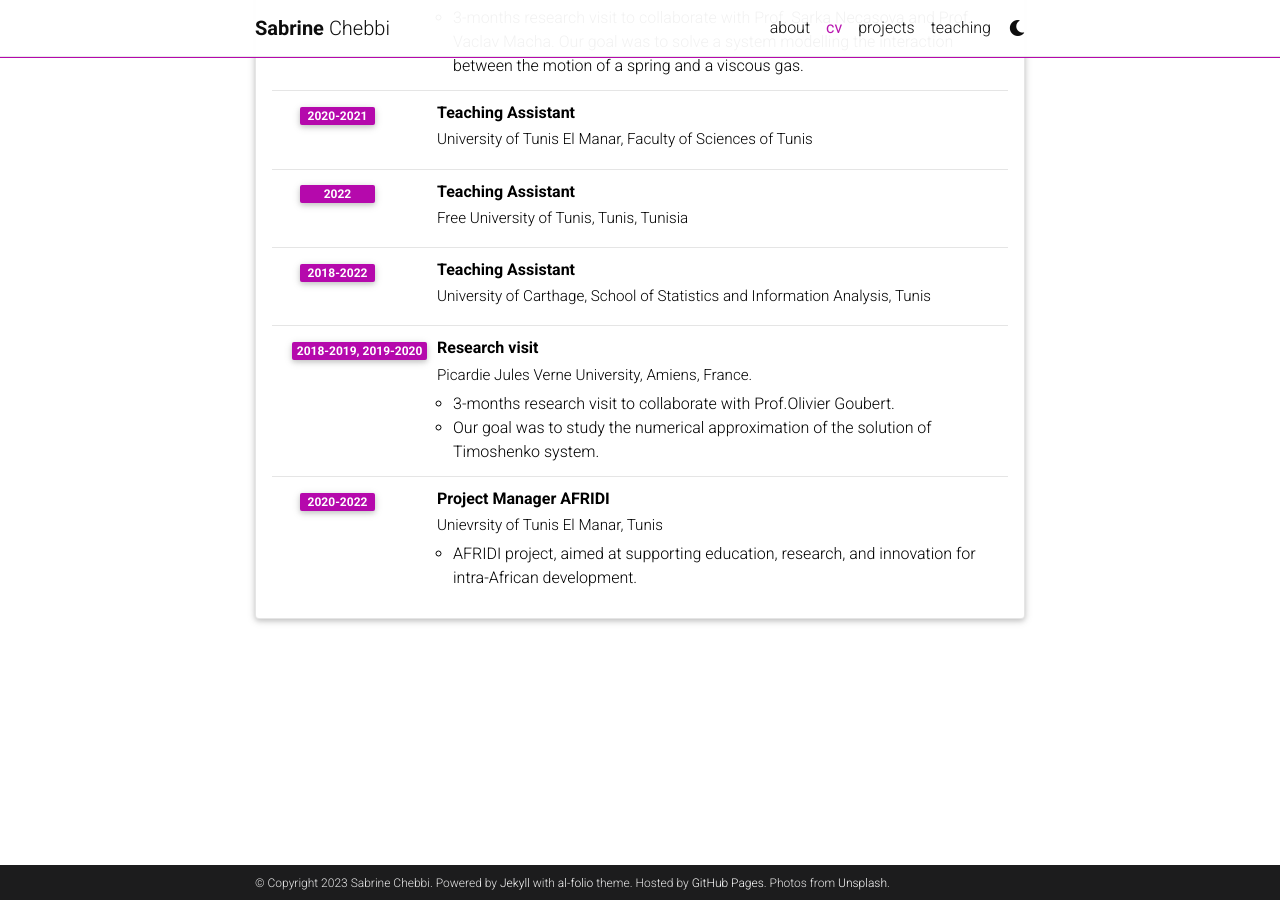
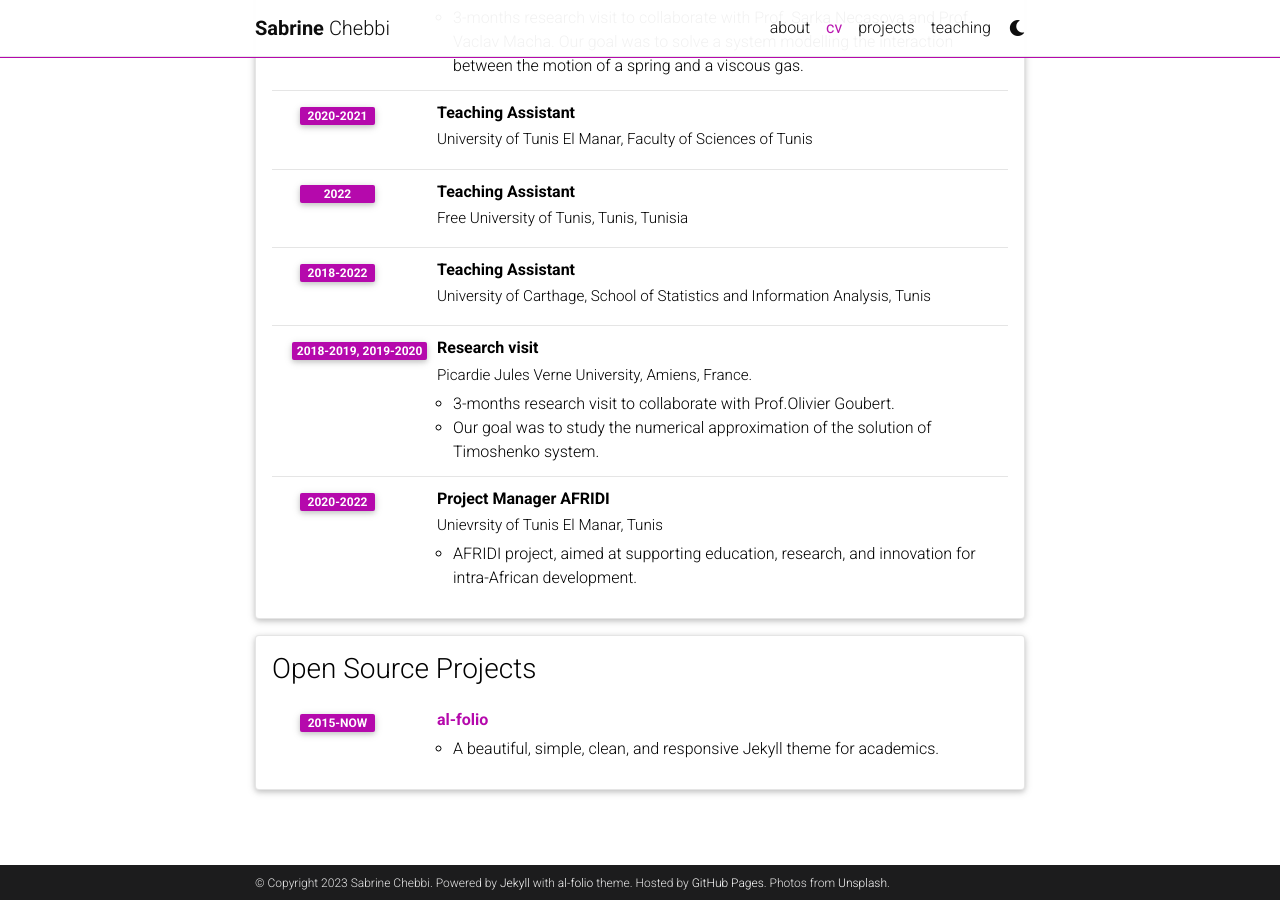
Before and after one commit to Sabrine-stack/Sabrine-stack.github.io, a Jekyll site: the page built from _pages/cv.md, in a window 1280 px wide and 900 px high, scrolled down 1133 px. Built offline with Jekyll 4.4.1, drawn with Linux system fonts in a browser that asks for light colours; comment, search, counter and statistics services are not loaded; a style sheet for code colours, icons or effects is not loaded.

Commit message:
Update cv.yml

```diff
--- a/_data/cv.yml
+++ b/_data/cv.yml
@@ -64,3 +64,9 @@
      year: 2020-2022
      description:
        - AFRIDI project, aimed at supporting education, research, and innovation for intra-African development.
+- title: Open Source Projects
+  type: time_table
+  contents:
+   - title: <a href="https://github.com/alshedivat/al-folio">al-folio</a>
+     year: 2015-now
+     description: A beautiful, simple, clean, and responsive Jekyll theme for academics.
```
